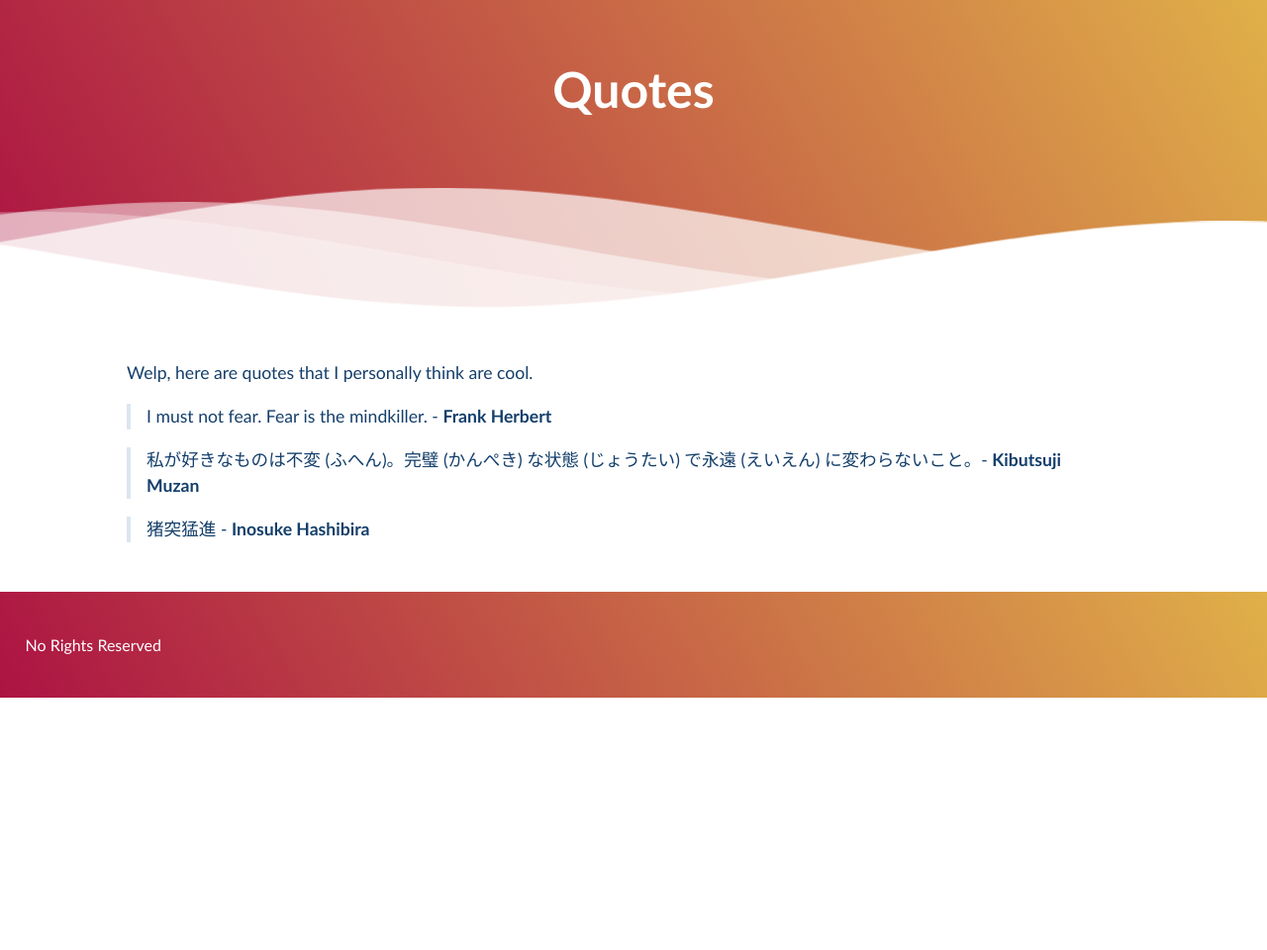
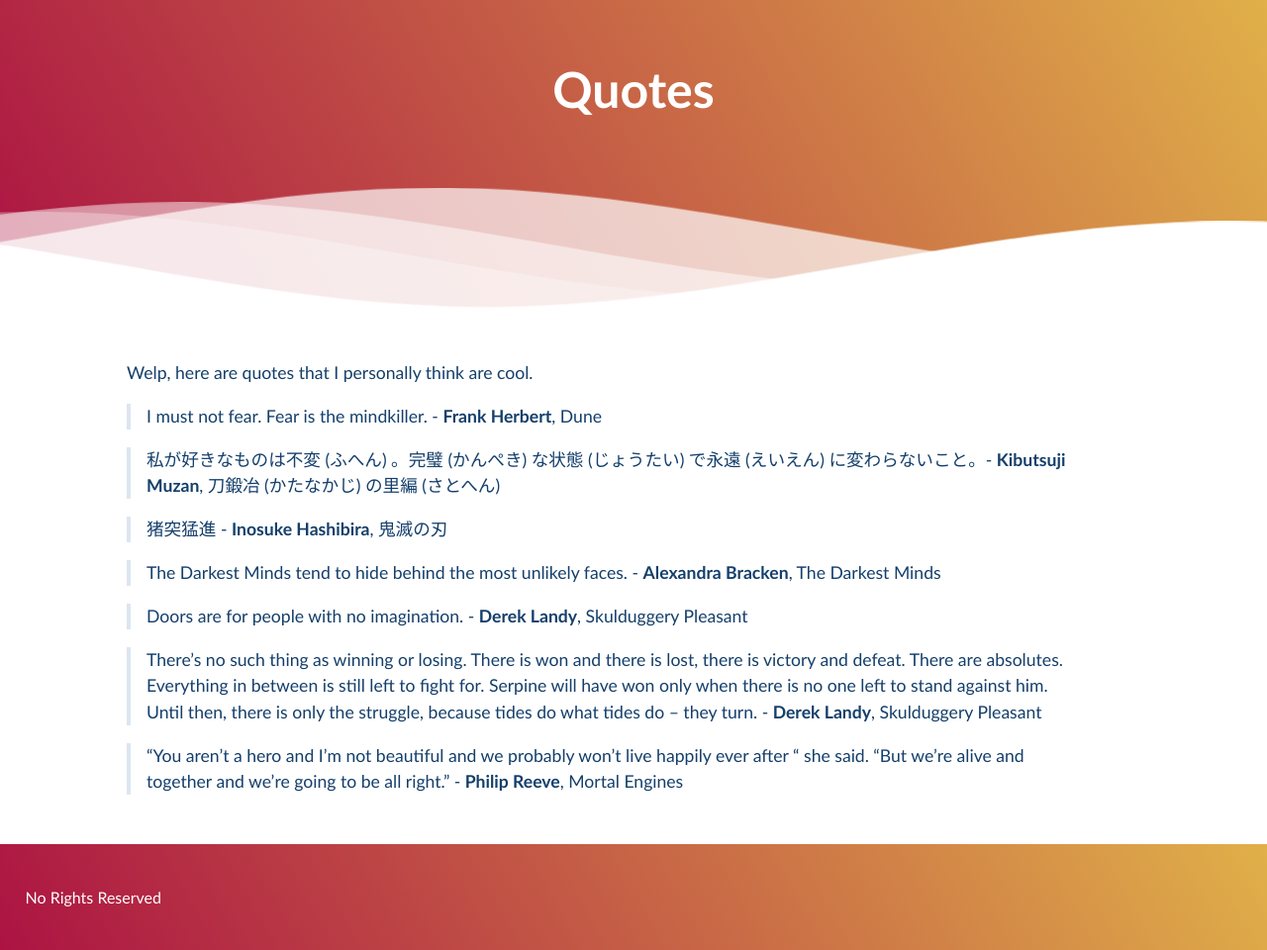
Before and after one commit to Pi-thagoras/the-chicken-pen, a Jekyll site: the page built from Quotes.md, in a window 1280 px wide. Shown: the whole page at 99% size. Built offline with Jekyll 4.4.1, drawn with Linux system fonts in a browser that asks for light colours; before the commit the page ends 900 px from its top, so only the background shows below that.

Commit message:
vault backup: 2023-04-11 11:37:33

```diff
--- a/Quotes.md
+++ b/Quotes.md
@@ -5,8 +5,16 @@
 Welp, here are quotes that I personally think are cool.
 
 
->I must not fear. Fear is the mindkiller. - **Frank Herbert**
+>I must not fear. Fear is the mindkiller. - **Frank Herbert**, Dune
 
->私が好きなものは不変 (ふへん)。完璧 (かんぺき) な状態 (じょうたい) で永遠 (えいえん) に変わらないこと。- **Kibutsuji Muzan**
+>私が好きなものは不変 (ふへん) 。完璧 (かんぺき) な状態 (じょうたい) で永遠 (えいえん) に変わらないこと。- **Kibutsuji Muzan**, 刀鍛冶 (かたなかじ) の里編 (さとへん)
 
->猪突猛進 - **Inosuke Hashibira**
+>猪突猛進 - **Inosuke Hashibira**, 鬼滅の刃
+
+>The Darkest Minds tend to hide behind the most unlikely faces. - **Alexandra Bracken**, The Darkest Minds
+
+>Doors are for people with no imagination.  - **Derek Landy**, Skulduggery Pleasant
+
+>There’s no such thing as winning or losing. There is won and there is lost, there is victory and defeat. There are absolutes. Everything in between is still left to fight for. Serpine will have won only when there is no one left to stand against him. Until then, there is only the struggle, because tides do what tides do – they turn.  - **Derek Landy**, Skulduggery Pleasant
+
+>“You aren't a hero and I'm not beautiful and we probably won't live happily ever after " she said. "But we're alive and together and we're going to be all right.”  - **Philip Reeve**, Mortal Engines
--- a/_layouts/default.html
+++ b/_layouts/default.html
@@ -32,7 +32,7 @@
         </svg>
       </div>
     </div>
-      <!--Waves End-->
+    <!--Waves End-->
     <div class="page-content">
         {{ content }}
     </div>
```
Also changed, not shown: .obsidian/workspace.json.
